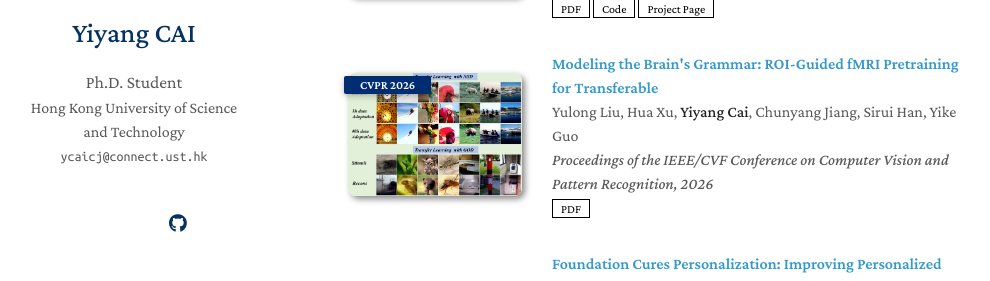
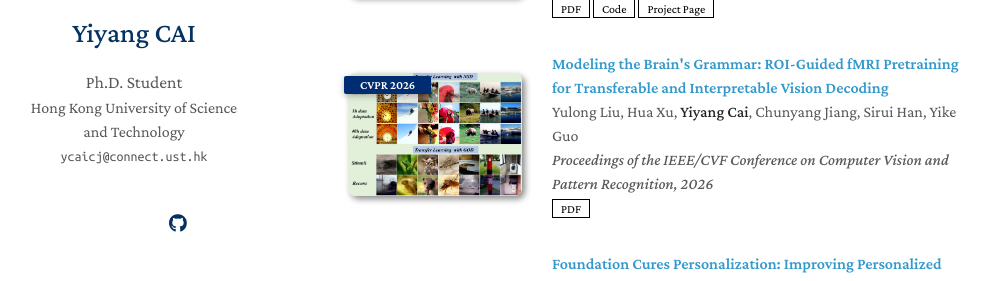
Before and after one commit to YIYANGCAI/YIYANGCAI.github.io, a Jekyll site: the page built from index.md, in a window 1280 px wide and 900 px high, scrolled down 798 px, cut to the strip 205-486 px from the top of the window. Shown: the whole strip, without its empty margins (142-1132 px from the left). Built offline with Jekyll 4.4.1, drawn with Linux system fonts in a browser that asks for light colours; a style sheet for code colours, icons or effects is not loaded; our own code applies the rules of GitHub Pages for plain Markdown files.

Commit message:
update info

```diff
--- a/_data/publications.yml
+++ b/_data/publications.yml
@@ -18,7 +18,7 @@ main:
     page: https://cn-makers.github.io/DomainShuttle/
     image: assets/gif/domainshuttle.gif
 
-  - title: "Modeling the Brain's Grammar: ROI-Guided fMRI Pretraining for Transferable"
+  - title: "Modeling the Brain's Grammar: ROI-Guided fMRI Pretraining for Transferable and Interpretable Vision Decoding"
     authors: Yulong Liu, Hua Xu, <strong>Yiyang Cai</strong>, Chunyang Jiang, Sirui Han, Yike Guo
     conference_short: CVPR 2026
     conference: Proceedings of the IEEE/CVF Conference on Computer Vision and Pattern Recognition, 2026
```
